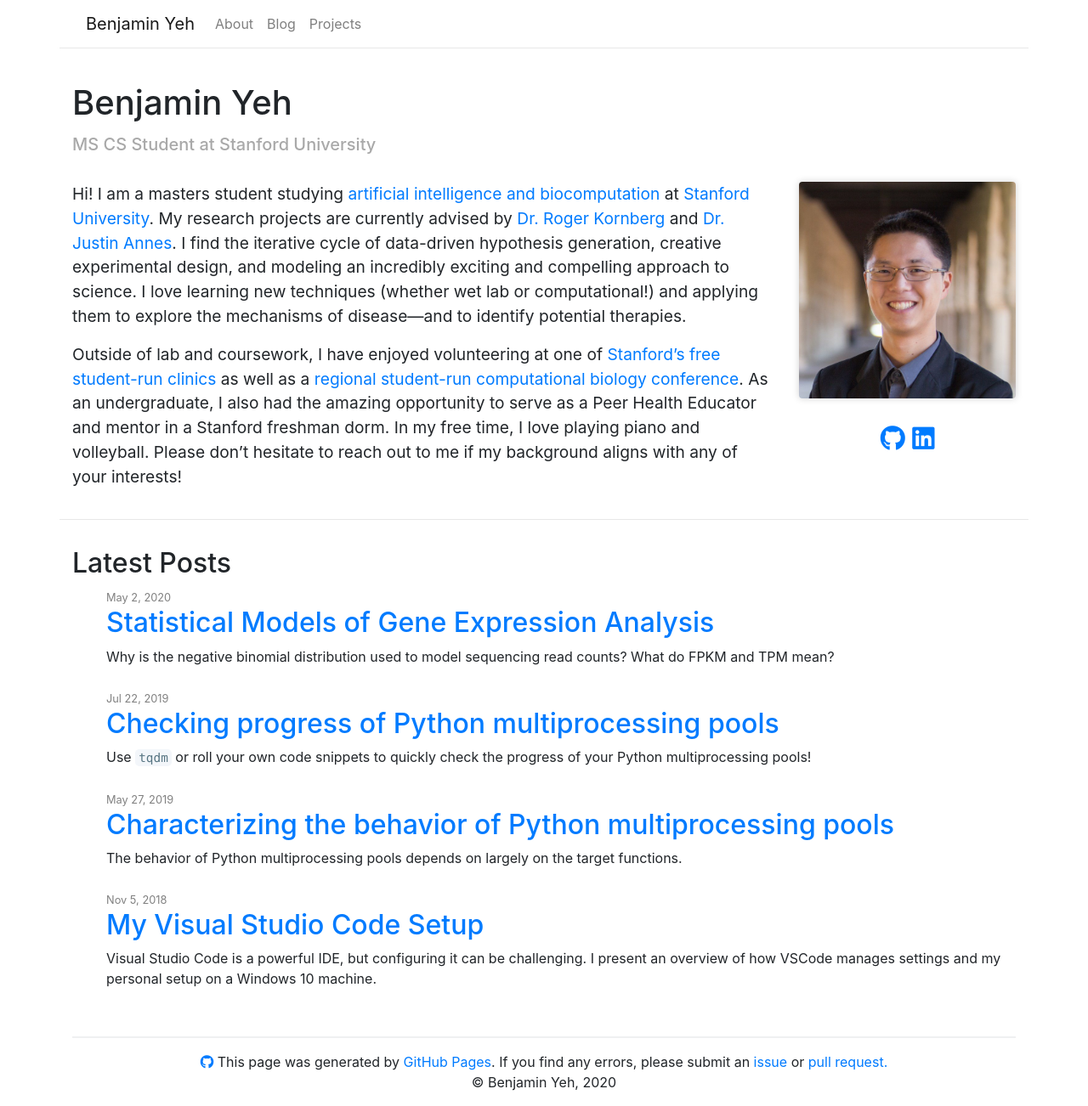
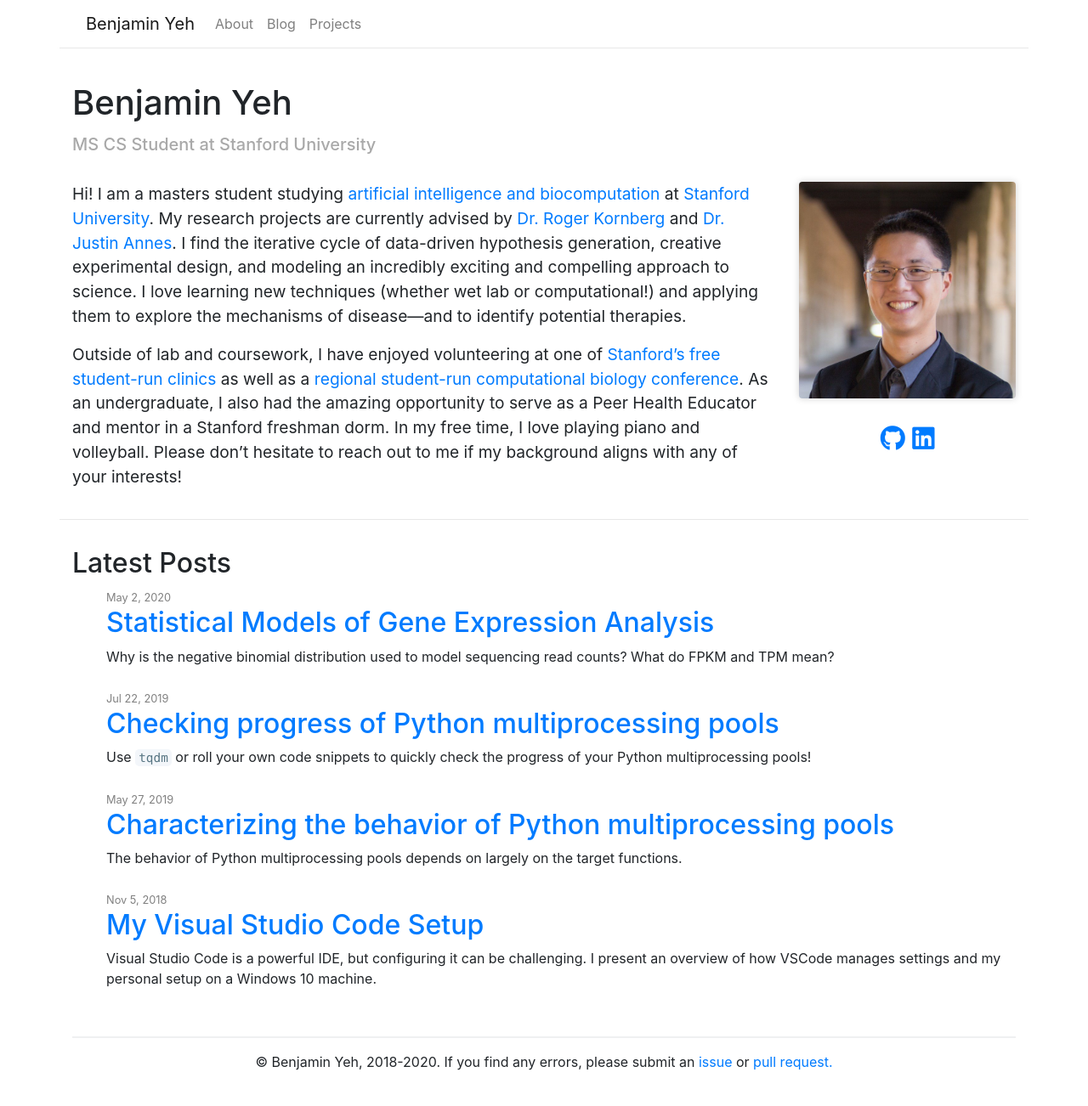
Before and after one commit to bentyeh/bentyeh.github.io, a Jekyll site: the page built from index.md, in a window 1280 px wide. Shown: the whole page at 85% size. Built offline with Jekyll 4.4.1, drawn with Linux system fonts in a browser that asks for light colours; nearby versions of some CDN libraries; a style sheet for code colours, icons or effects is not loaded; after the commit the page ends 1278 px from its top, so only the background shows below that.

Commit message:
Simplify footer, use copyright year range

```diff
--- a/_includes/footer.html
+++ b/_includes/footer.html
@@ -1,6 +1,4 @@
 <footer class="site-footer text-center">
   <hr>
-  <a href="{{ site.github.repository_url }}"><i class="fab fa-github"></i></a>
-  <span class="site-footer-credits">This page was generated by <a href="https://pages.github.com">GitHub Pages</a>. If you find any errors, please submit an <a href="https://github.com/bentyeh/bentyeh.github.io/issues">issue</a> or <a href="https://github.com/bentyeh/bentyeh.github.io/pulls">pull request.</a></span>
-  <div>&copy; Benjamin Yeh, 2020</div>
+  <span>&copy; Benjamin Yeh, 2018-2020. If you find any errors, please submit an <a href="{{ site.github.repository_url }}/issues">issue</a> or <a href="{{ site.github.repository_url }}/pulls">pull request.</a></span>
 </footer>
```
